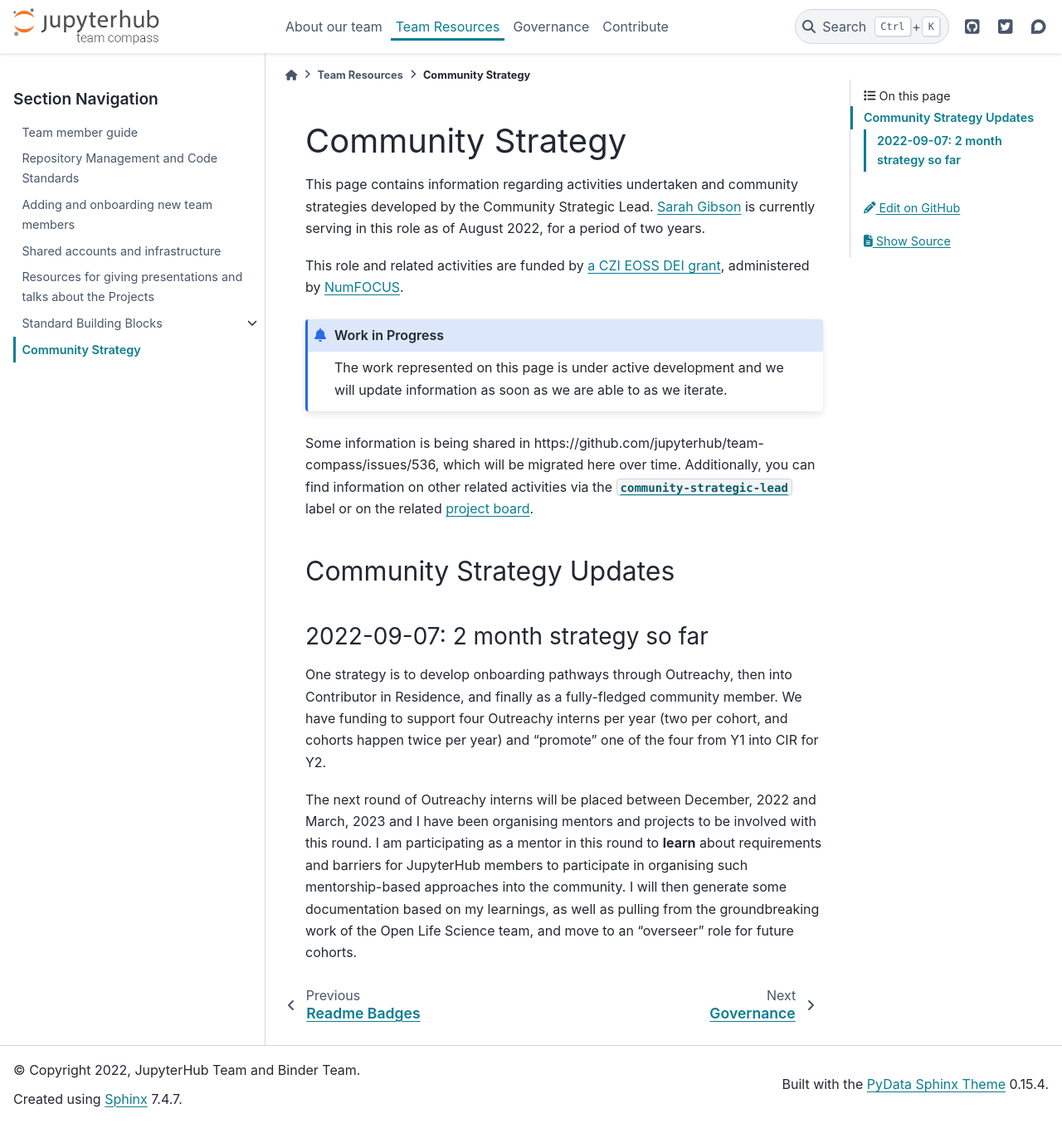
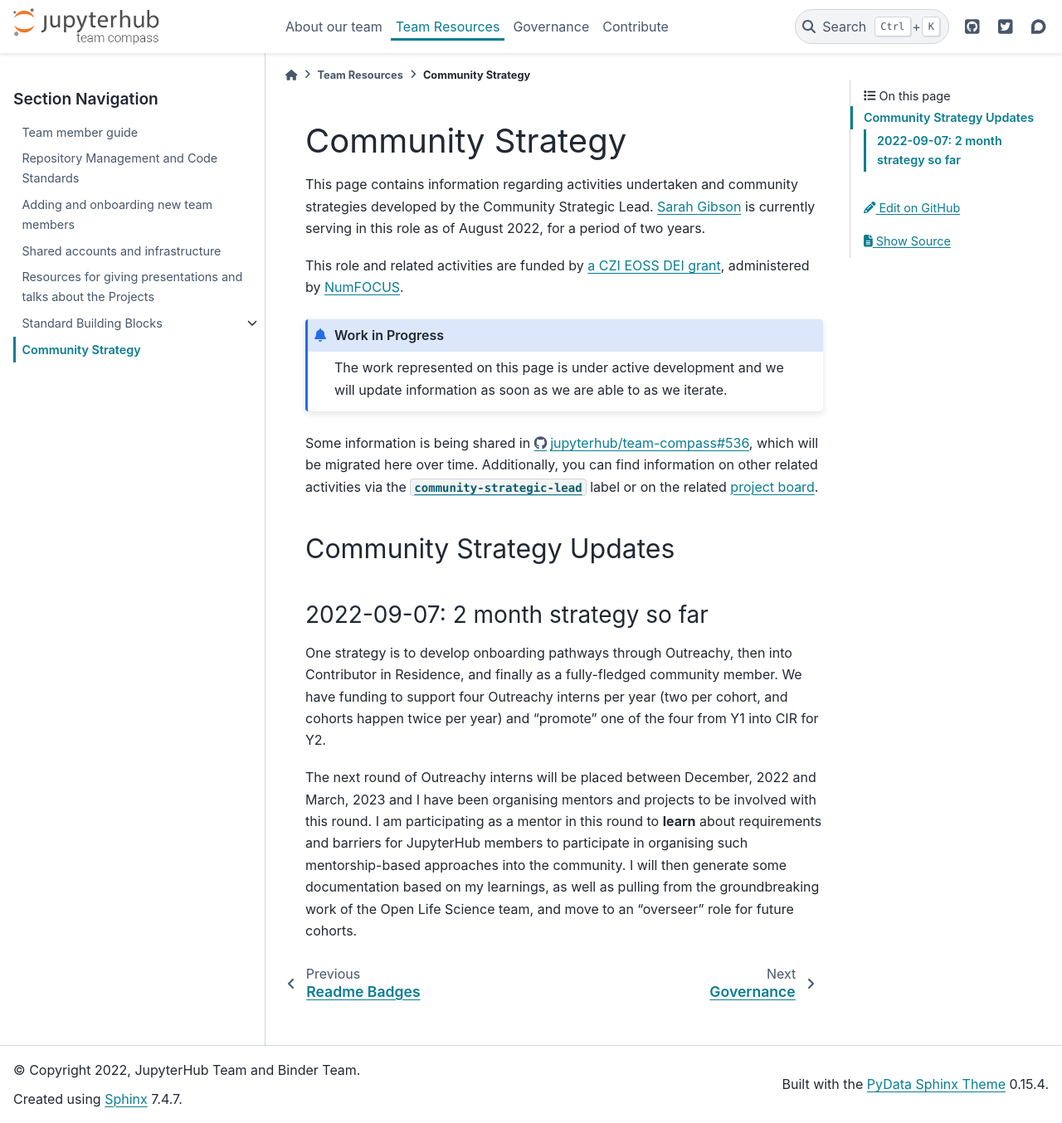
Before and after one commit to jupyterhub/team-compass, a Sphinx documentation site: the page built from docs/team/community-strategy.md, in a window 1280 px wide and 1354 px high. Shown: the whole window at 83% size. Built offline with Sphinx 7.4.7 and the PyData theme 0.15.4, drawn with Linux system fonts in a browser that asks for light colours.

Commit message:
Ensure main issue link is clickable
This might need to be reverted when we consume a newer release of the
PyData sphinx theme

````diff
--- a/docs/team/community-strategy.md
+++ b/docs/team/community-strategy.md
@@ -10,7 +10,7 @@ The work represented on this page is under active development and we will update
 ```
 
 <!-- Using a raw link here as a PyData Sphinx theme release will format them for us: https://pydata-sphinx-theme.readthedocs.io/en/latest/user_guide/theme-elements.html#link-shortening-for-git-repository-services -->
-Some information is being shared in https://github.com/jupyterhub/team-compass/issues/536, which will be migrated here over time.
+Some information is being shared in <https://github.com/jupyterhub/team-compass/issues/536>, which will be migrated here over time.
 Additionally, you can find information on other related activities via the [`community-strategic-lead`](https://github.com/search?q=org%3Ajupyterhub+label%3Acommunity-strategic-lead) label or on the related [project board](https://github.com/orgs/jupyterhub/projects/3/views/1).
 
 ## Community Strategy Updates
````
